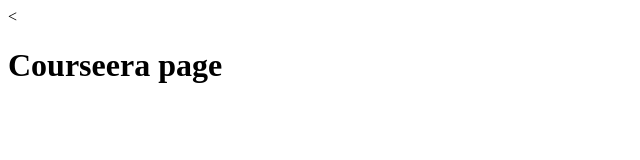
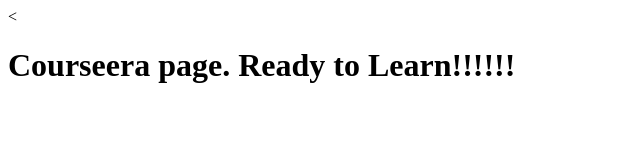
Before and after one commit to Abielfin/Courseratest, a plain HTML site: page index.html in a window 1280 px wide. Shown: the whole page, without its empty margins (0-640 px from the left). Drawn offline with Linux system fonts and the light colour scheme.

Commit message:
Modified

```diff
--- a/index.html
+++ b/index.html
@@ -5,6 +5,6 @@
     <title> Courseera page</title>
   </head>
   <body>
-    <h1>Courseera page</h1>
+    <h1>Courseera page.  Ready to Learn!!!!!!</h1>
   </body>
 </html>
```
